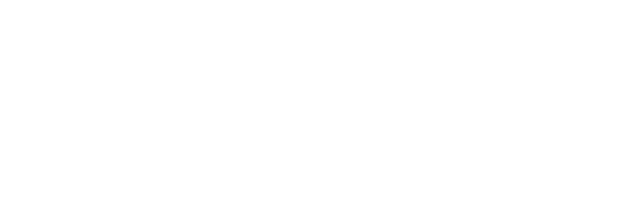
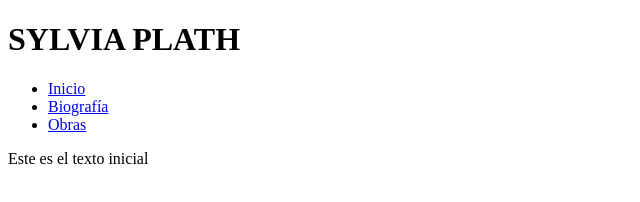
Before and after one commit to crdalila/TB_portfolio, a plain HTML site: page index.html in a window 1280 px wide. Shown: the whole page, without its empty margins (0-640 px from the left). Drawn offline with Linux system fonts and the light colour scheme.

Commit message:
estructura básica del portfolio

```diff
--- a/index.html
+++ b/index.html
@@ -1,11 +1,26 @@
 <!DOCTYPE html>
-<html lang="en">
+<html lang="es">
+
 <head>
     <meta charset="UTF-8">
     <meta name="viewport" content="width=device-width, initial-scale=1.0">
-    <title>Document</title>
+    <meta name="description"
+        content="Portfolio y muestra del trabajo de la escritora y poeta estadounidense pionera en feminismo y salud mental, Sylvia Plath">
+    <title>Sylvia Plath Portfolio</title>
+    <link rel="stylesheet" href="styles.css">
+    <link rel="icon" href="favicon.ico" type="image/x-icon"> <!--Añadir imagen de icono-->
 </head>
+
 <body>
+    <h1>SYLVIA PLATH</h1>
+    <nav>
+        <ul>
+            <li><a href="index.html">Inicio</a></li>
+            <li><a href="biografia.html">Biografía</a></li>
+            <li><a href="obras.html">Obras</a></li>
+        </ul>
+    </nav>
+    <p>Este es el texto inicial</p>
+</body>
 
-</body>
 </html>
```
Also changed, not shown: biografia.html (added), obras.html (added).
